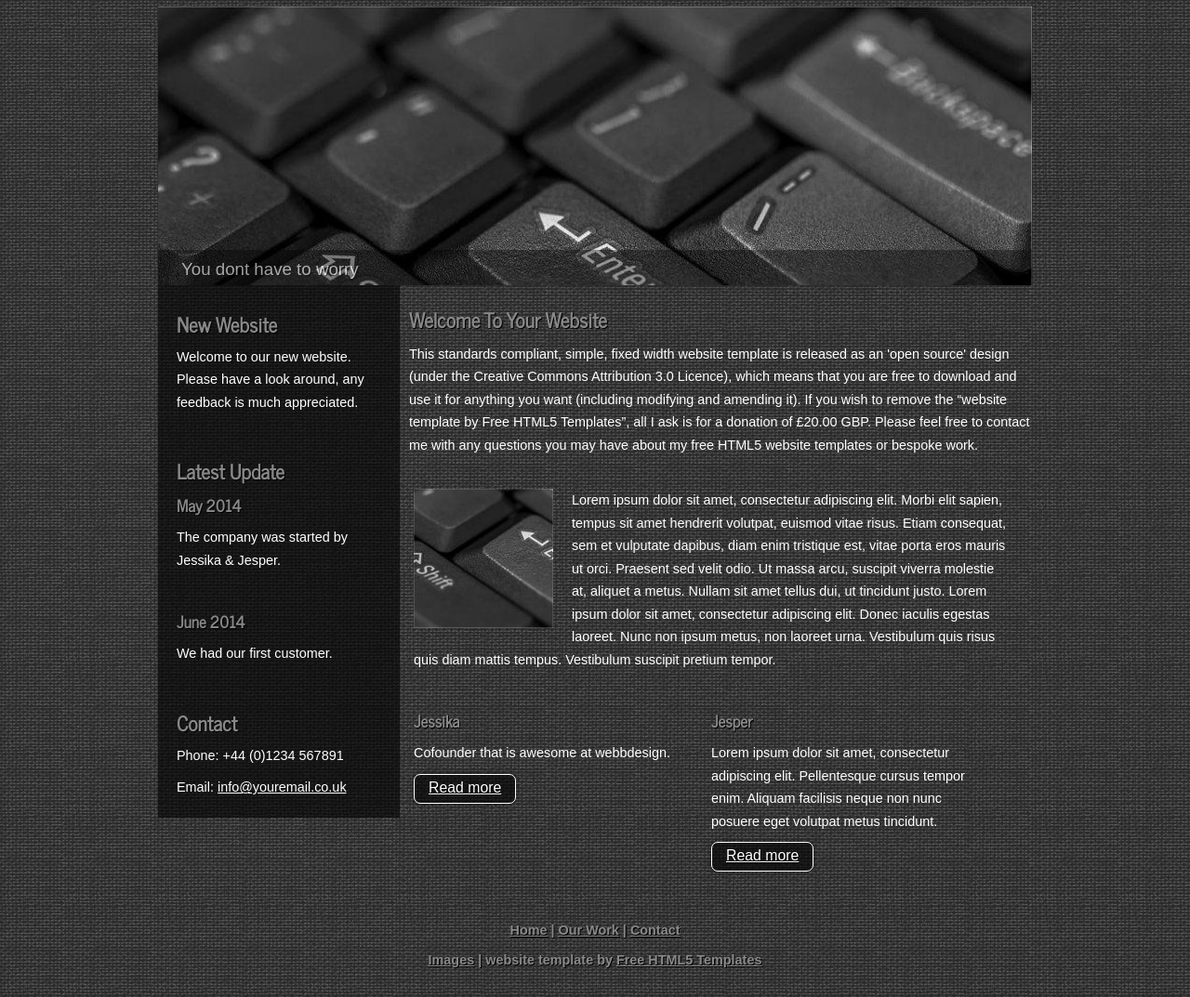
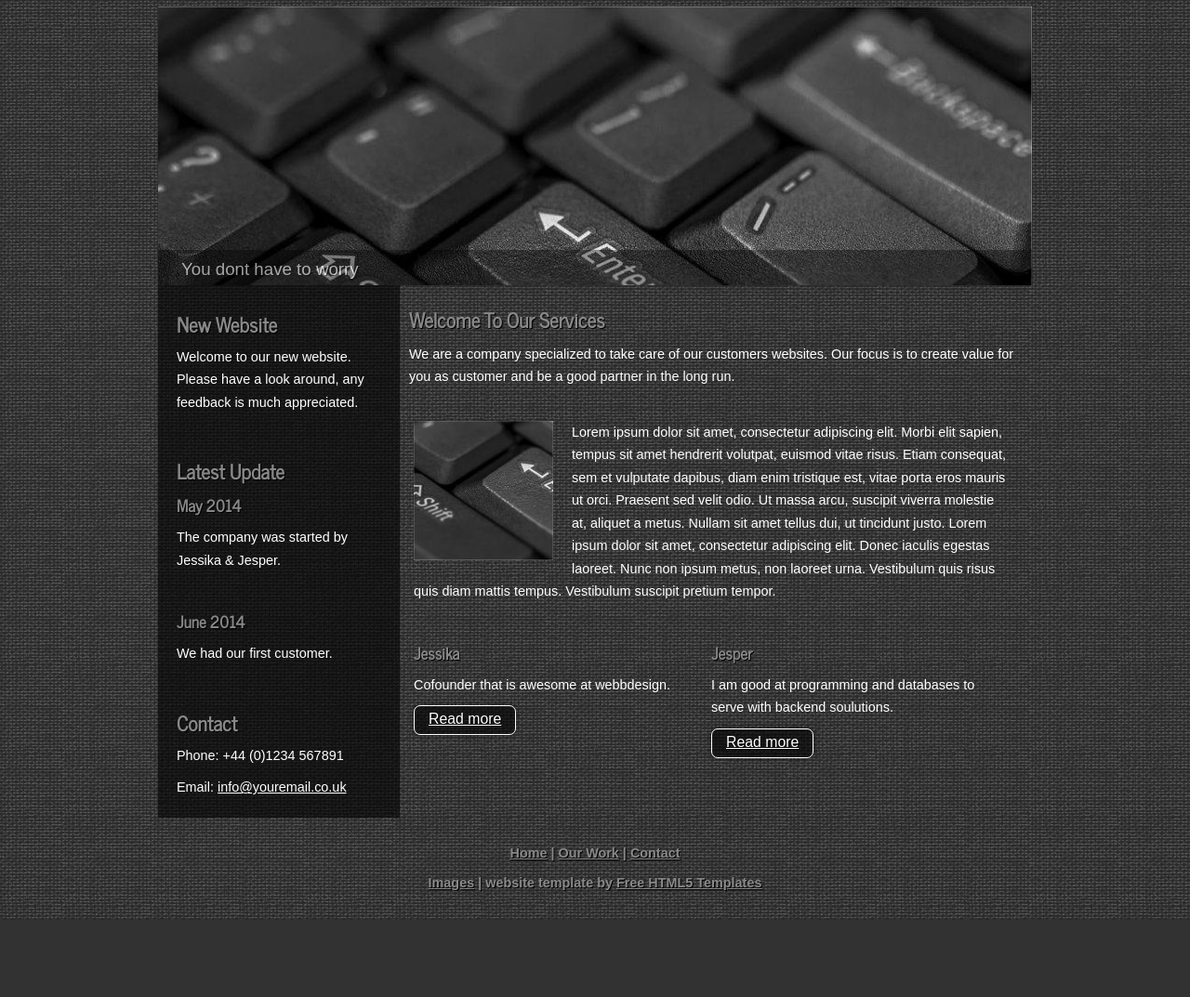
Before and after one commit to hakerod/webshepherds, a plain HTML site: page index.html in a window 1280 px wide. Shown: the part 218-1291 px from the top of the page at 93% size. After the commit the page ends 1208 px from the top, so only its background shows below. Drawn offline with Linux system fonts and the light colour scheme.

Commit message:
Added cofounder text and some selling text about company

```diff
--- a/index.html
+++ b/index.html
@@ -69,8 +69,8 @@
 
 	  <div id="content">
         <div class="content_item">
-		  <h1>Welcome To Your Website</h1>
-          <p>This standards compliant, simple, fixed width website template is released as an 'open source' design (under the Creative Commons Attribution 3.0 Licence), which means that you are free to download and use it for anything you want (including modifying and amending it). If you wish to remove the &ldquo;website template by Free HTML5 Templates&rdquo;, all I ask is for a donation of &pound;20.00 GBP. Please feel free to contact me with any questions you may have about my free HTML5 website templates or bespoke work.</p>
+		  <h1>Welcome To Our Services</h1>
+          <p>We are a company specialized to take care of our customers websites. Our focus is to create value for you as customer and be a good partner in the long run.</p>
 		  <div class="content_imagetext">
 		    <div class="content_image">
 		      <img src="images/image1.jpg" alt="image1"/>
@@ -86,7 +86,7 @@
 		  </div><!--close content_container-->
           <div class="content_container">
 		    <h3>Jesper</h3>
-        <p>Lorem ipsum dolor sit amet, consectetur adipiscing elit. Pellentesque cursus tempor enim. Aliquam facilisis neque non nunc posuere eget volutpat metus tincidunt.</p>
+        <p>I am good at programming and databases to serve with backend soulutions.</p>
 		  	<div class="button_small">
 		      <a href="#">Read more</a>
 		    </div><!--close button_small-->
```
